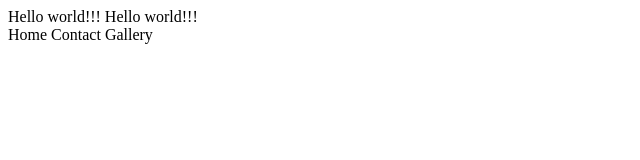
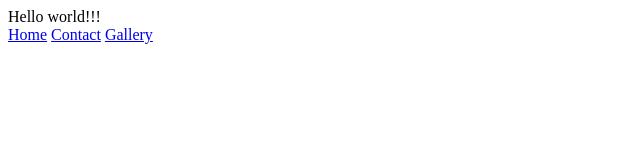
Before and after one commit to Sprourium/HW_Hillel, a plain HTML site: page index.html in a window 1280 px wide. Shown: the whole page, without its empty margins (0-640 px from the left). Drawn offline with Linux system fonts and the light colour scheme.

Commit message:
links added

```diff
--- a/index.html
+++ b/index.html
@@ -6,12 +6,11 @@
 </head>
 <body>
     Hello world!!!
-    Hello world!!!
     <header>
         <nav>
-            <a>Home</a>
-            <a>Contact</a>
-            <a>Gallery</a>
+            <a href="./index.html">Home</a>
+            <a href="./pages/contact.html">Contact</a>
+            <a href="./pages/gallery.html">Gallery</a>
         </nav>
     </header>
 </body>
```
Also changed, not shown: pages/contact.html (+7 -1 lines), pages/gallery.html (+7 -1 lines).
